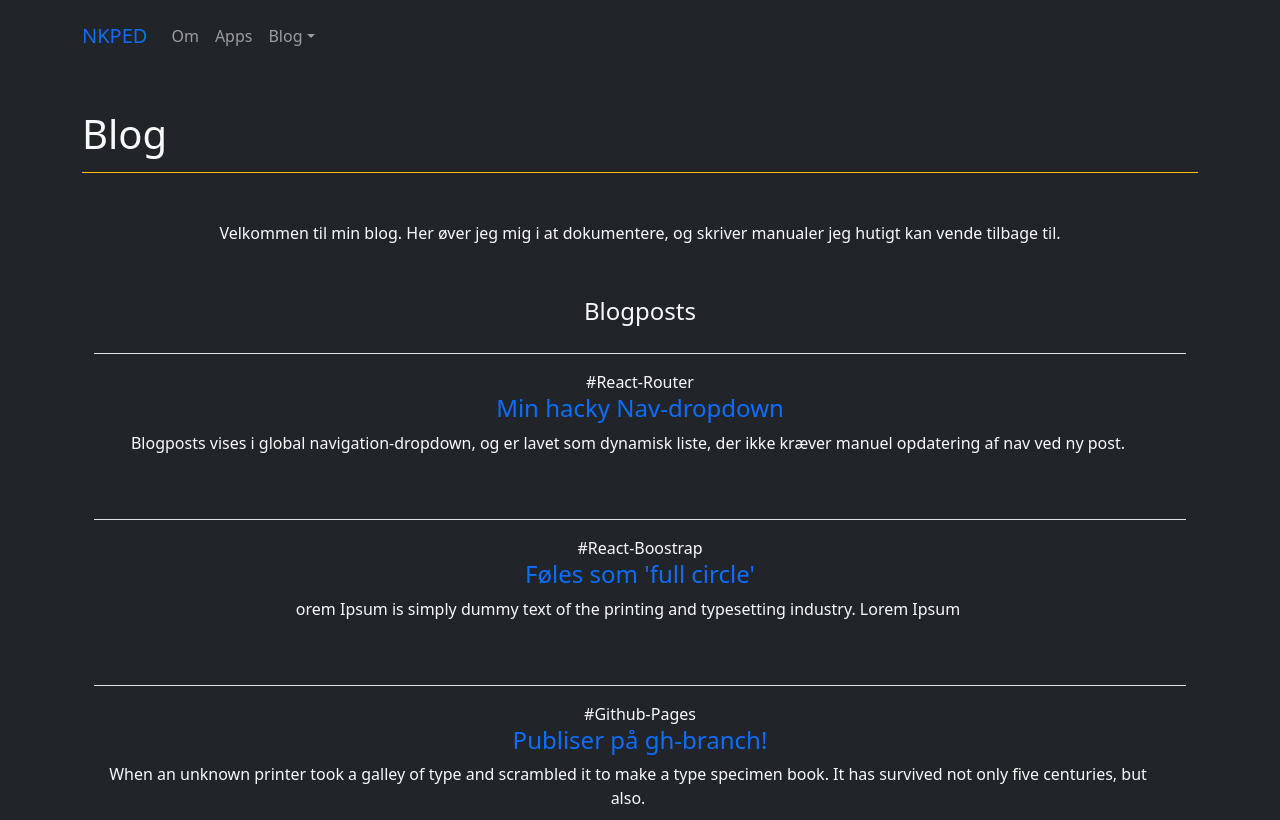
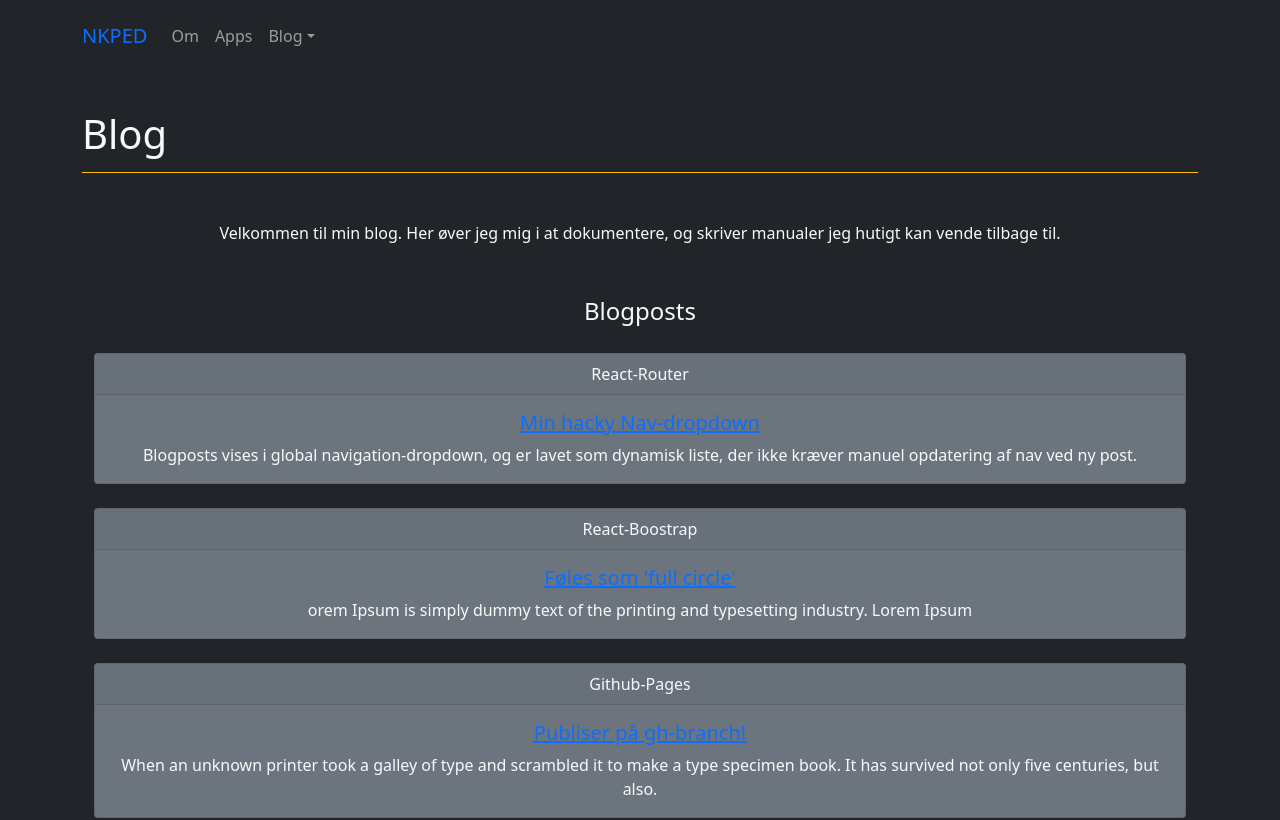
Before and after one commit to nkped/nkped.github.io, a React (Create React App) app: page /blog in a window 1280 px wide. Shown: the top 820 px of the page. Built offline with nearby package versions, Linux system fonts and the light colour scheme.

Commit message:
Tilføj Cards til blog

```diff
--- a/src/routes/blog.jsx
+++ b/src/routes/blog.jsx
@@ -1,7 +1,7 @@
 import { Outlet } from "react-router-dom";
 import { getAllBlogPosts } from "../data";
 import { Link } from "react-router-dom";
-import { Container, Row, Col } from "react-bootstrap";
+import { Container, Row, Col, Card } from "react-bootstrap";
 import { Footer } from "../components/footer";
 
 export default function Blog() {
@@ -15,29 +15,20 @@ export default function Blog() {
         </Row>
       </Container>
       <Container className="p-4">
-        {blogPosts.map((blogPost) => {
-          return (
-            <Container className="border-top text-center py-3">
-              <Row>
-                <Col>{`#${blogPost.subject}`}</Col>
-              </Row>
-              <Row className="">
-                <Col>
-                  <Link
-                    className="text-decoration-none"
-                    to={`/blog/${blogPost.number}`}
-                    key={blogPost.number}
-                  >
-                    <h4>{blogPost.titel}</h4>
-                  </Link>
-                </Col>
-                <Row>
-                  <Col className="pb-5">{blogPost.intro}</Col>
-                </Row>
-              </Row>
-            </Container>
-          );
-        })}
+        {blogPosts.map((blogPost) => (
+          <Card bg="secondary" key={blogPost.number} className="mb-4">
+            {console.log(blogPost.number)}
+            <Card.Header>{blogPost.subject}</Card.Header>
+            <Card.Body>
+              <Card.Title>
+                <Card.Link href={`/blog/${blogPost.number}`}>
+                  {blogPost.titel}
+                </Card.Link>
+              </Card.Title>
+              <Card.Text>{blogPost.intro}</Card.Text>
+            </Card.Body>
+          </Card>
+        ))}
       </Container>
       <Footer />
     </Container>
```
